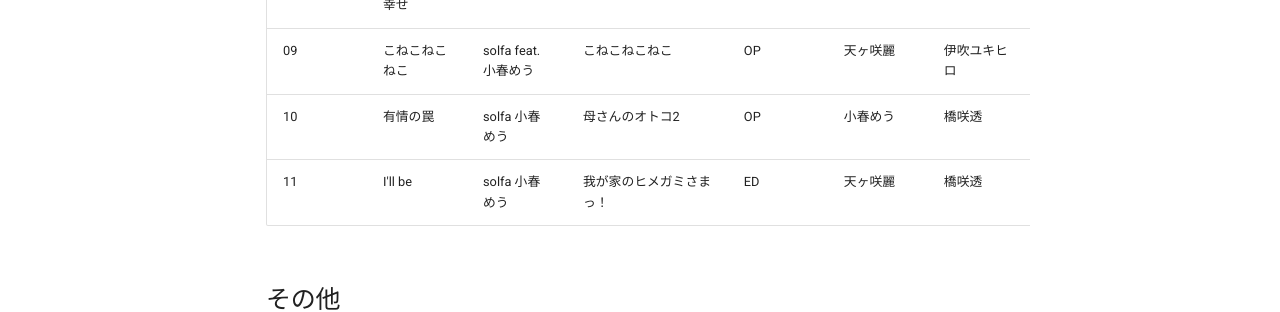
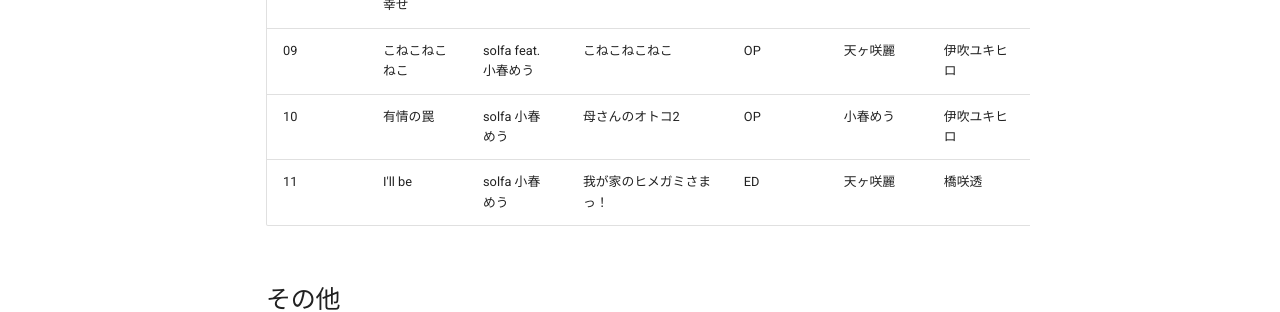
Before and after one commit to onihusube/ensonglog, an MkDocs documentation site: the page built from docs/2025/音源個別/PopManiac.md, in a window 1280 px wide and 900 px high, scrolled down 561 px. Shown: the part 263-575 px from the top of the window. Built offline with MkDocs 1.6.1 and Material for MkDocs 9.7.7, drawn with Linux system fonts in a browser that asks for light colours; comment, search, counter and statistics services are not loaded.

Commit message:
微修正

```diff
--- a/docs/2025/音源個別/PopManiac.md
+++ b/docs/2025/音源個別/PopManiac.md
@@ -13,7 +13,7 @@
 | 07 | singing! | solfa feat.小春めう | ホめられて伸びるSR少女たち | ED | 天ヶ咲麗 | 橋咲透 | 橋咲透 | | 2025 |
 | 08 | ありふれた幸せ | 小春めう | あまママほりっく | ED | 天ヶ咲麗 | 橋咲透 | 橋咲透 | | 2020 |
 | 09 | こねこねこねこ | solfa feat.小春めう | こねこねこねこ | OP | 天ヶ咲麗 | 伊吹ユキヒロ | 伊吹ユキヒロ |  | 2018 |
-| 10 | 有情の罠 | solfa 小春めう | 母さんのオトコ2 | OP | 小春めう | 橋咲透 | 橋咲透 |  | 2020 |
+| 10 | 有情の罠 | solfa 小春めう | 母さんのオトコ2 | OP | 小春めう | 伊吹ユキヒロ | 伊吹ユキヒロ |  | 2020 |
 | 11 | I'll be | solfa 小春めう | 我が家のヒメガミさまっ！ | ED | 天ヶ咲麗 | 橋咲透 | 橋咲透 |  | 2013 |
 
 
```
